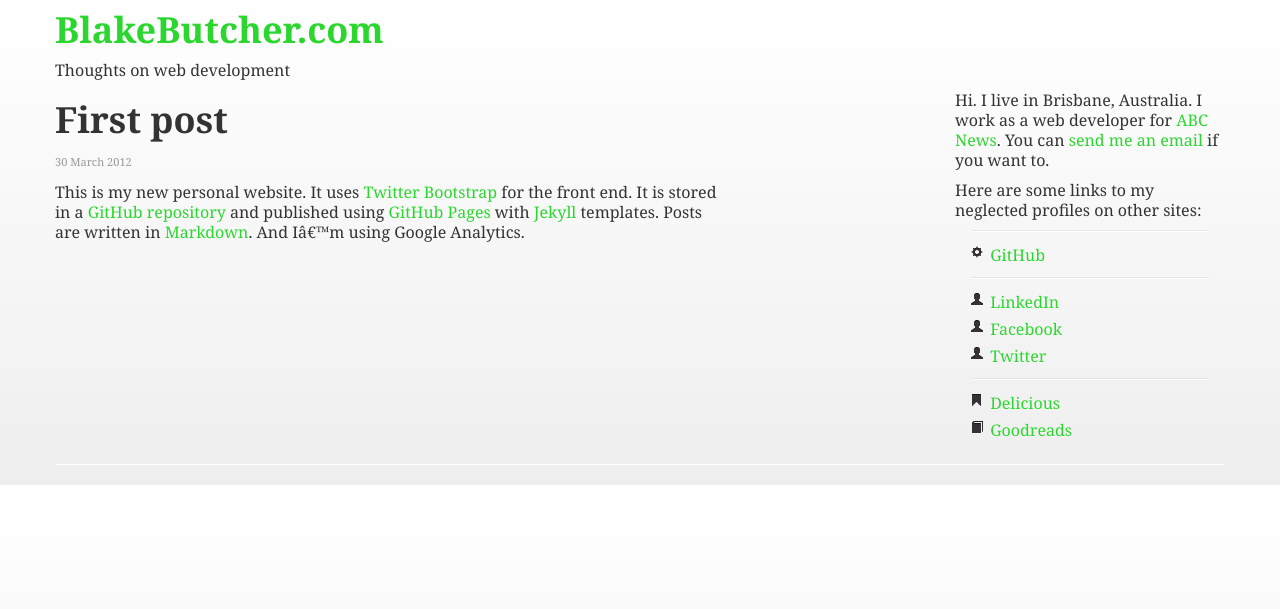
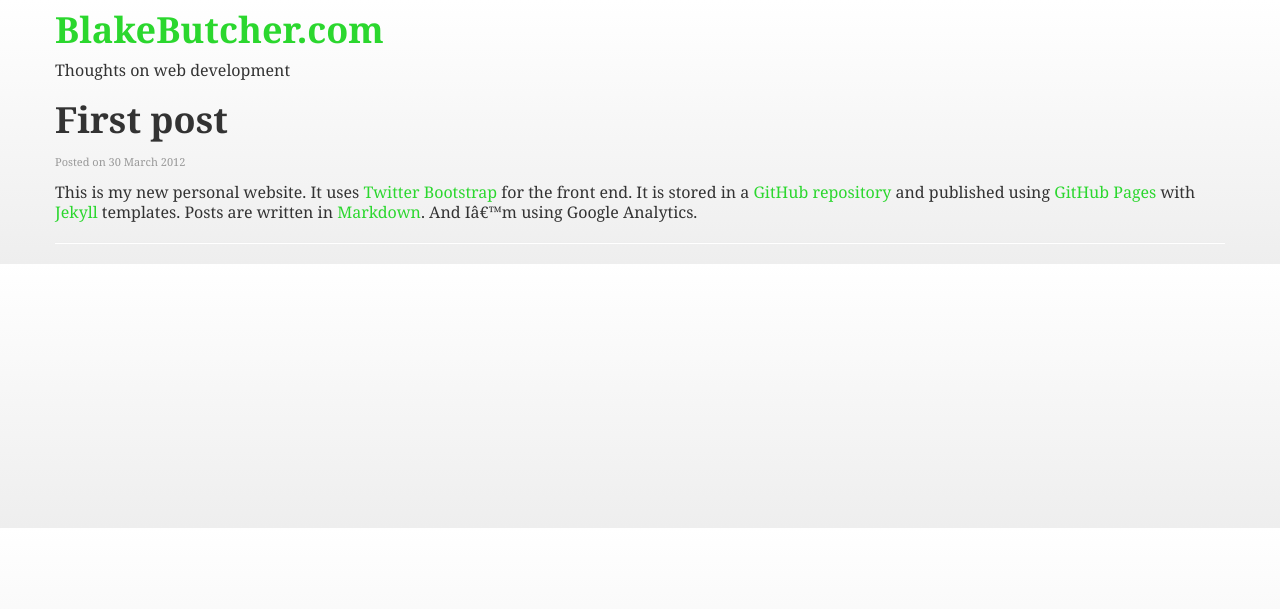
Before and after one commit to blakebutcher/blakebutcher.github.com, a Jekyll site: the page built from _posts/2012-03-30-first-post.md, in a window 1280 px wide. Shown: the top 609 px of the page. Built offline with Jekyll 4.4.1, drawn with Linux system fonts in a browser that asks for light colours; nearby versions of some CDN libraries; some web fonts are replaced.

Commit message:
Removed sidebar

```diff
--- a/_includes/sidebar-nav.html
+++ /dev/null
@@ -1,41 +0,0 @@
-<ul class="nav nav-list">
-	<li class="divider"></li>
-	<li class="github">
-		<a href="https://github.com/blakebutcher">
-			<i class="icon-cog"></i>
-			GitHub
-		</a>
-	</li>
-	<li class="divider"></li>
-	<li class="linkedin">
-		<a href="http://www.linkedin.com/in/blakebutcher/">
-			<i class="icon-user"></i>
-			LinkedIn
-		</a>
-	</li>
-	<li class="facebook">
-		<a href="http://www.facebook.com/blake.butcher/">
-			<i class="icon-user"></i>
-			Facebook
-		</a>
-	</li>
-	<li class="twitter">
-		<a href="http://twitter.com/blakebutcher">
-			<i class="icon-user"></i>
-			Twitter
-		</a>
-	</li>
-	<li class="divider"></li>
-	<li class="delicious">
-		<a href="http://delicious.com/blakebutcher">
-			<i class="icon-bookmark"></i>
-			Delicious
-		</a>
-	</li>
-	<li class="delicious">
-		<a href="http://www.goodreads.com/blakebutcher">
-			<i class="icon-book"></i>
-			Goodreads
-		</a>
-	</li>
-</ul>
--- a/_includes/sidebar.html
+++ /dev/null
@@ -1,3 +0,0 @@
-<p>Hi. I live in Brisbane, Australia. I work as a web developer for <a href="http://www.abc.net.au/news/">ABC News</a>. You can <a href="mailto:blake.butcher+blakebutcher.com@gmail.com">send me an email</a> if you want to.</p>
-<p>Here are some links to my neglected profiles on other sites:</p>
-{% include sidebar-nav.html %}
--- a/_layouts/default+sidebar.html
+++ /dev/null
@@ -1,15 +0,0 @@
----
-layout: default
----
-<div class="row">
-	<div class="span9">
-		<div class="row">
-			<div class="span7">
-				{{ content }}
-			</div>
-		</div>
-	</div>
-	<div class="span3">
-		{% include sidebar.html %}
-	</div>
-</div>
--- a/_layouts/post.html
+++ b/_layouts/post.html
@@ -1,8 +1,8 @@
 ---
-layout: default+sidebar
+layout: default
 ---
 <div id="post">
 	<h1>{{ page.title }}</h1>
-	<p><span class="post-date">{{ page.date | date_to_long_string }}</span></p>
+	<p><span class="post-date">Posted on {{ page.date | date_to_long_string }}</span></p>
 	{{ content }}
 </div>
```
